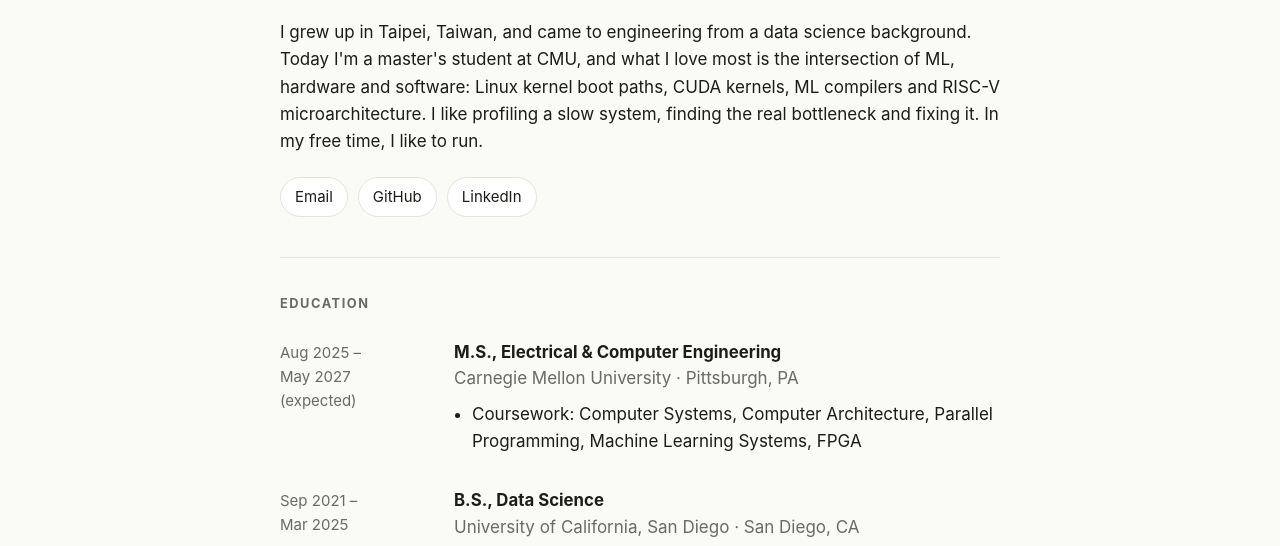
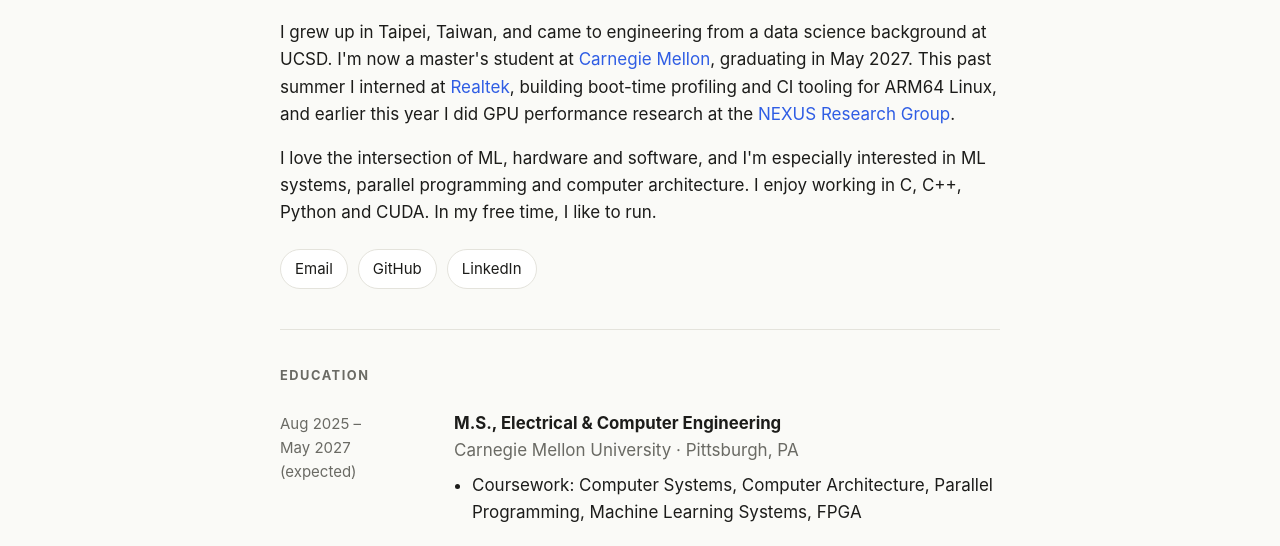
Before and after one commit to y00628/y00628.github.io, a plain HTML site: page index.html in a window 1280 px wide. Shown: the part 253-799 px from the top of the page. Drawn offline with Linux system fonts and the light colour scheme.

Commit message:
Rewrite personal intro
Co-Authored-By: Claude Sonnet 5.5 <noreply@anthropic.com>

```diff
--- a/index.html
+++ b/index.html
@@ -89,10 +89,15 @@
     <h1>Yosen Lin</h1>
     <p class="role">M.S. ECE at Carnegie Mellon · Systems software, ML systems &amp; computer architecture</p>
     <p>
-      I grew up in Taipei, Taiwan, and came to engineering from a data science background.
-      Today I'm a master's student at CMU, and what I love most is the intersection of ML,
-      hardware and software: Linux kernel boot paths, CUDA kernels, ML compilers and RISC-V
-      microarchitecture. I like profiling a slow system, finding the real bottleneck and fixing it.
+      I grew up in Taipei, Taiwan, and came to engineering from a data science background at UCSD.
+      I'm now a master's student at <a href="https://www.cmu.edu/">Carnegie Mellon</a>, graduating in May 2027.
+      This past summer I interned at <a href="https://www.realtek.com/en/">Realtek</a>, building boot-time
+      profiling and CI tooling for ARM64 Linux, and earlier this year I did GPU performance research at the
+      <a href="https://www.cmu.edu/ece/nexus/">NEXUS Research Group</a>.
+    </p>
+    <p>
+      I love the intersection of ML, hardware and software, and I'm especially interested in ML systems,
+      parallel programming and computer architecture. I enjoy working in C, C++, Python and CUDA.
       In my free time, I like to run.
     </p>
     <div class="links">
```
